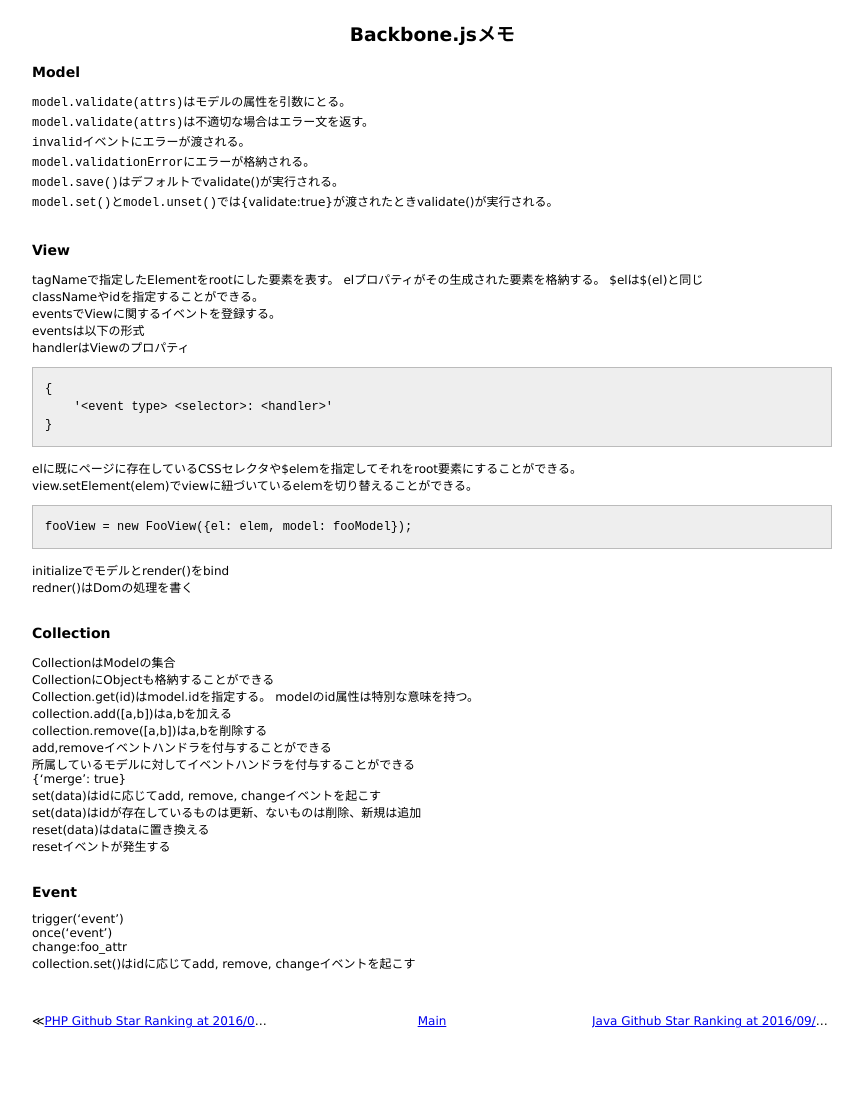
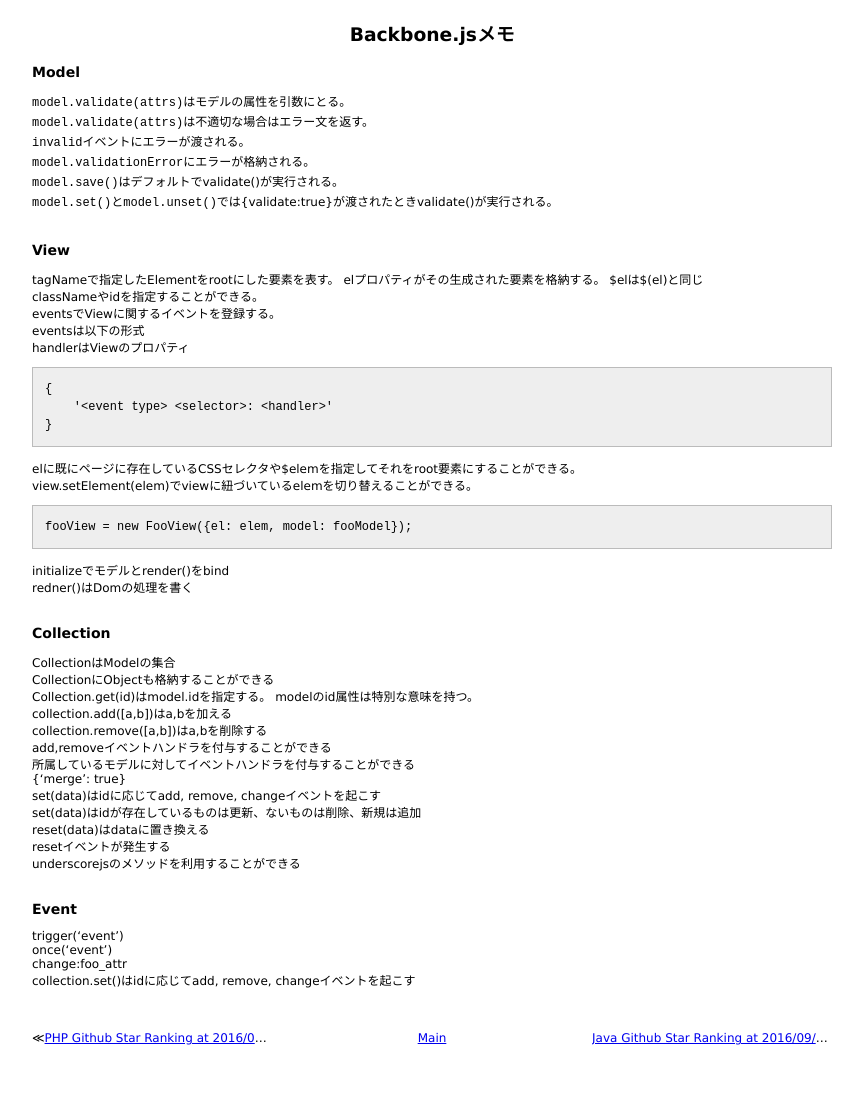
Before and after one commit to 38elements/38elements.github.com, a Jekyll site: the page built from _posts/2016-09-07-backbonejs.md, in a window 1280 px wide. Shown: the whole page, without its empty margins (208-1071 px from the left). Built offline with Jekyll 4.4.1, drawn with Linux system fonts in a browser that asks for light colours.

Commit message:
Update 2016-09-07-backbonejs.md

```diff
--- a/_posts/2016-09-07-backbonejs.md
+++ b/_posts/2016-09-07-backbonejs.md
@@ -52,6 +52,7 @@ set(data)はidに応じてadd, remove, changeイベントを起こす
 set(data)はidが存在しているものは更新、ないものは削除、新規は追加
 reset(data)はdataに置き換える
 resetイベントが発生する
+underscorejsのメソッドを利用することができる
 <br>
 
 ### Event
```
